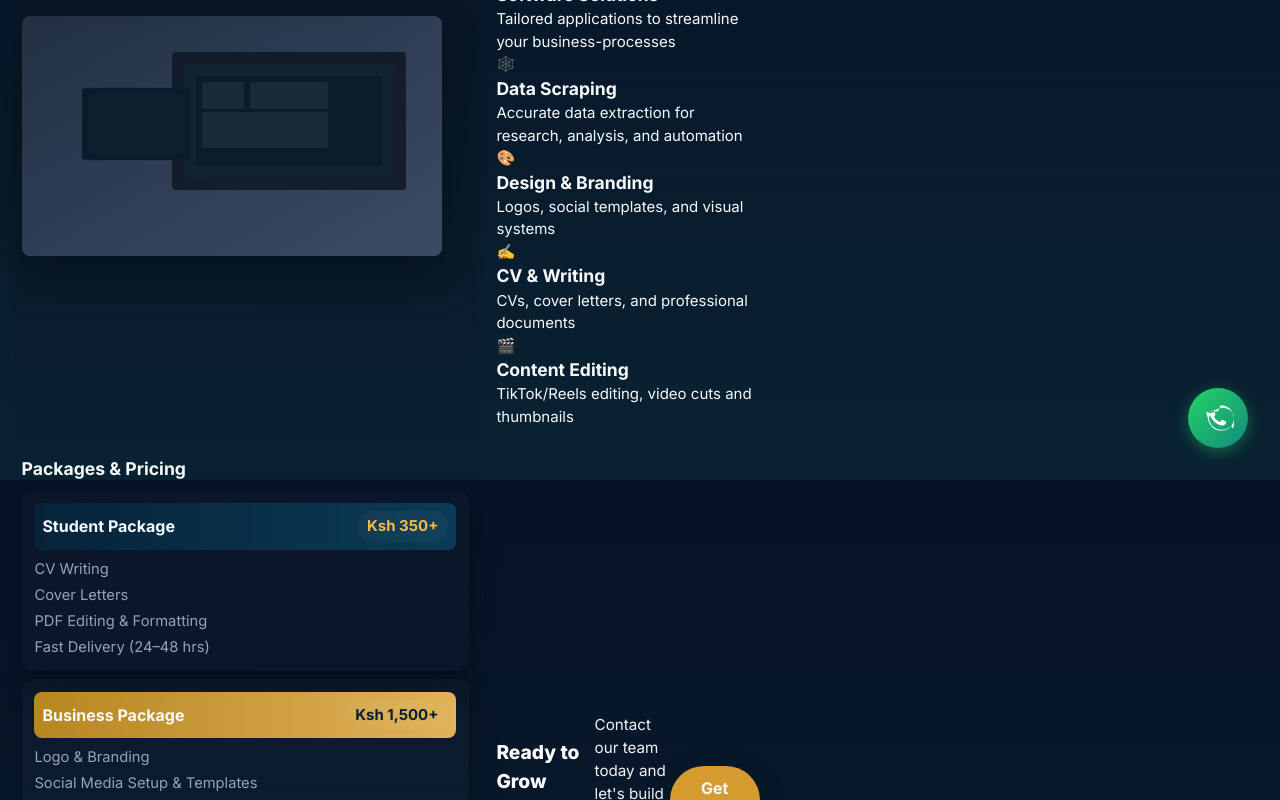
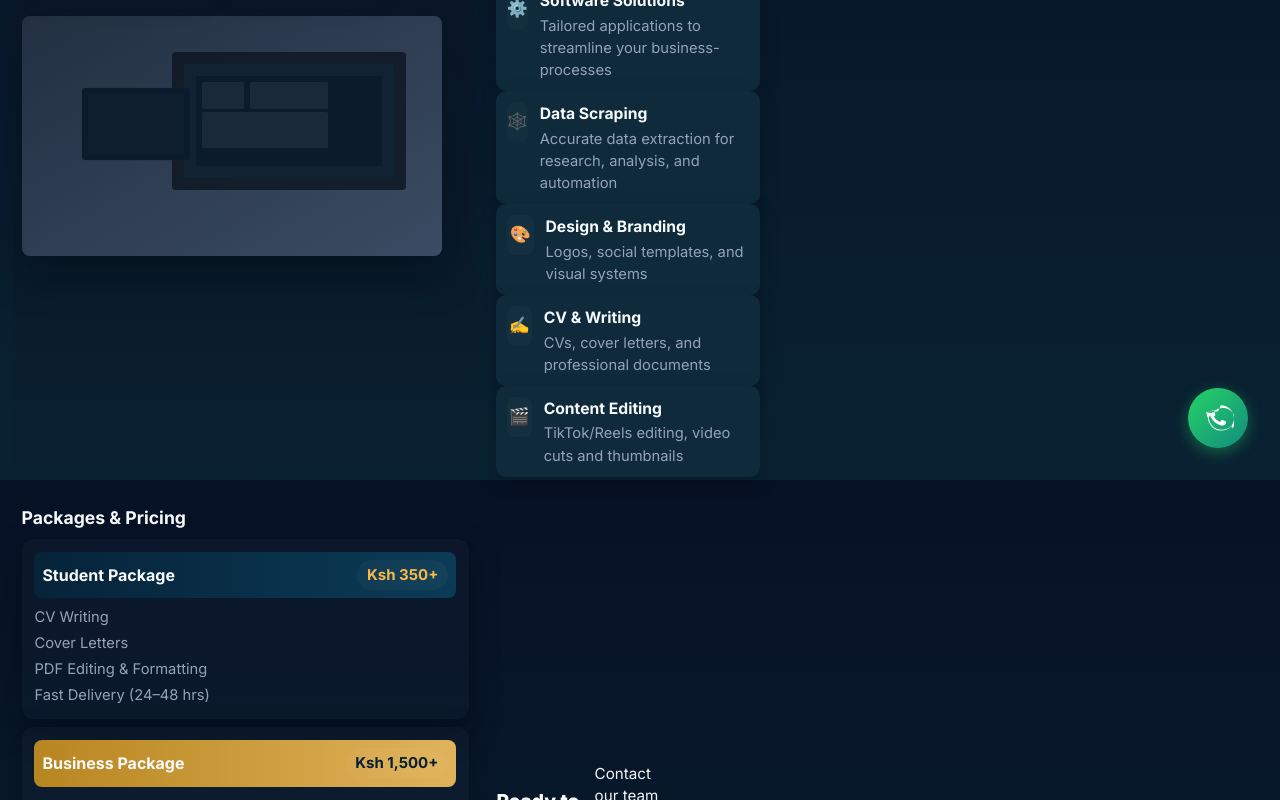
Before and after one commit to sketch-tech-gif/sketch-tech, a React (Vite) app in the folder client/: page / in a window 1280 px wide. Shown: the part 320-1120 px from the top of the page. Built offline with nearby package versions, Linux system fonts and the light colour scheme.

Commit message:
Refactor: add PackageCard + ServicesList components and use in Home

```diff
--- /dev/null
+++ b/client/src/components/PackageCard.css
@@ -0,0 +1,14 @@
+.pkg-card {
+  background: linear-gradient(180deg, rgba(255,255,255,0.02), rgba(255,255,255,0.01));
+  border-radius: 12px;
+  padding: 0.8rem;
+  box-shadow: 0 8px 28px rgba(2,8,15,0.35);
+}
+.pkg-head { display:flex; justify-content:space-between; align-items:center; gap:0.75rem; margin-bottom:0.5rem }
+.pkg-head h3{ font-size:1rem; color:var(--text-light); margin:0; font-weight:800 }
+.pkg-price{ background: rgba(255,255,255,0.03); color:var(--accent-2); padding:0.35rem 0.6rem; border-radius:20px; font-weight:800 }
+.pkg-items { list-style:none; padding-left:0; margin:0; display:flex; flex-direction:column; gap:0.25rem }
+.pkg-items li { color:var(--text-muted); font-size:0.95rem }
+.pkg-navy .pkg-head{ background: linear-gradient(90deg,#052437,#0b3b56); padding:0.5rem; border-radius:10px }
+.pkg-gold .pkg-head{ background: linear-gradient(90deg,#b88620,#e0b25a); padding:0.5rem; border-radius:10px }
+.pkg-gold .pkg-price{ color:#082033 }
--- /dev/null
+++ b/client/src/components/PackageCard.jsx
@@ -0,0 +1,18 @@
+import React from 'react'
+import './PackageCard.css'
+
+export default function PackageCard({ title, price, items = [], color = 'navy' }) {
+  return (
+    <article className={`pkg-card pkg-${color}`}>
+      <div className="pkg-head">
+        <h3>{title}</h3>
+        <div className="pkg-price">{price}</div>
+      </div>
+      <ul className="pkg-items">
+        {items.map((it, i) => (
+          <li key={i}>{it}</li>
+        ))}
+      </ul>
+    </article>
+  )
+}
--- /dev/null
+++ b/client/src/components/ServicesList.css
@@ -0,0 +1,10 @@
+.services-list { width: 100%; }
+.service-tile { background: var(--card); border-radius: 10px; padding: 0.65rem; box-shadow: 0 6px 18px rgba(2,8,15,0.25); }
+.service-tile-inner { display:flex; gap:0.75rem; align-items:flex-start }
+.service-tile-icon { width:40px; height:40px; display:flex; align-items:center; justify-content:center; background:var(--glass); border-radius:8px; font-size:1.05rem }
+.service-tile-body h3 { margin:0; color:var(--text-light); font-size:0.98rem; font-weight:700 }
+.service-tile-body p { margin:0.15rem 0 0 0; color:var(--text-muted); font-size:0.92rem }
+
+@media (max-width: 768px) {
+  .service-tile { padding: 0.6rem }
+}
--- /dev/null
+++ b/client/src/components/ServicesList.jsx
@@ -0,0 +1,20 @@
+import React from 'react'
+import './ServicesList.css'
+
+export default function ServicesList({ services = [] }) {
+  return (
+    <div className="services-grid-2col services-list">
+      {services.map((s, i) => (
+        <div key={i} className="service-tile">
+          <div className="service-tile-inner">
+            <div className="service-tile-icon">{s.icon}</div>
+            <div className="service-tile-body">
+              <h3>{s.title}</h3>
+              <p>{s.description}</p>
+            </div>
+          </div>
+        </div>
+      ))}
+    </div>
+  )
+}
--- a/client/src/pages/Home.jsx
+++ b/client/src/pages/Home.jsx
@@ -1,6 +1,8 @@
 import { useState } from 'react'
 import { Link } from 'react-router-dom'
 import ServiceCard from '../components/ServiceCard'
+import PackageCard from '../components/PackageCard'
+import ServicesList from '../components/ServicesList'
 import './Home.css'
 
 export default function Home() {
@@ -80,19 +82,7 @@ export default function Home() {
       <section className="featured-services services-section-large">
         <h2>Our Services</h2>
         <p className="section-subtitle">Professional digital services tailored to your needs.</p>
-        <div className="services-grid-2col">
-          {featuredServices.map((service, index) => (
-            <div key={index} className="service-tile">
-              <div className="service-tile-inner">
-                <div className="service-tile-icon">{service.icon}</div>
-                <div className="service-tile-body">
-                  <h3>{service.title}</h3>
-                  <p>{service.description}</p>
-                </div>
-              </div>
-            </div>
-          ))}
-        </div>
+        <ServicesList services={featuredServices} />
       </section>
 
       {/* Packages (from provided flyer) */}
@@ -100,15 +90,7 @@ export default function Home() {
         <h2>Packages & Pricing</h2>
         <div className="packages-list">
           {packages.map(pkg => (
-            <article key={pkg.id} className={`pkg-card pkg-${pkg.color}`}>
-              <div className="pkg-head">
-                <h3>{pkg.title}</h3>
-                <div className="pkg-price">{pkg.price}</div>
-              </div>
-              <ul className="pkg-items">
-                {pkg.items.map((it, i) => <li key={i}>{it}</li>)}
-              </ul>
-            </article>
+            <PackageCard key={pkg.id} title={pkg.title} price={pkg.price} items={pkg.items} color={pkg.color === 'gold' ? 'gold' : 'navy'} />
           ))}
         </div>
         <div className="contact-strip">
```
